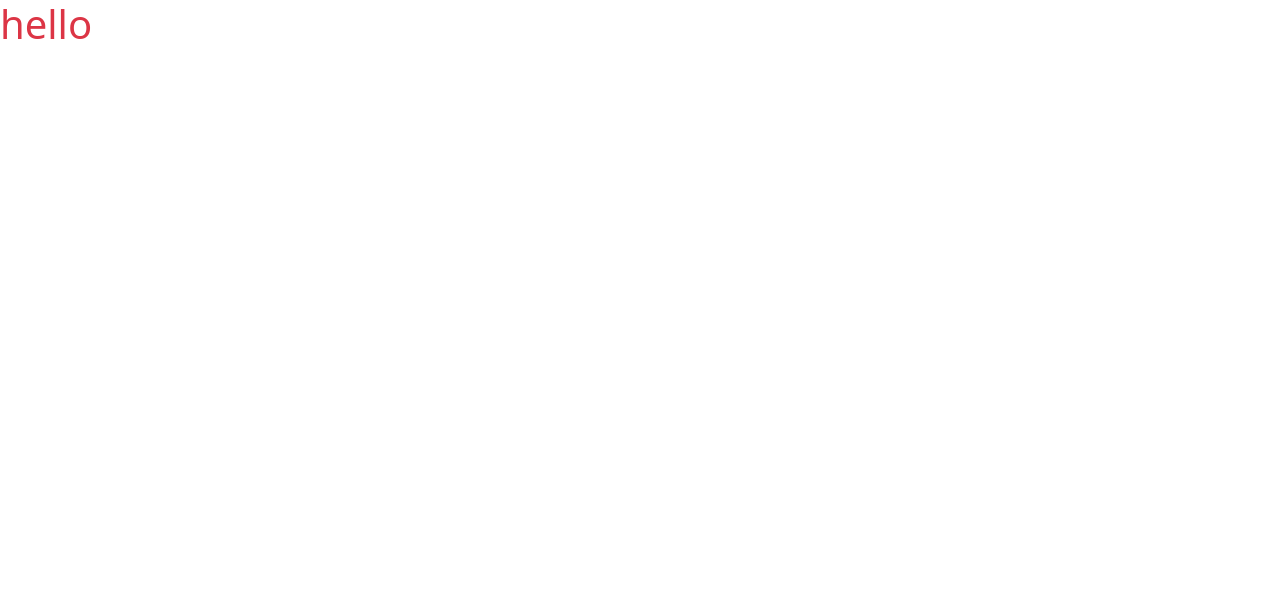
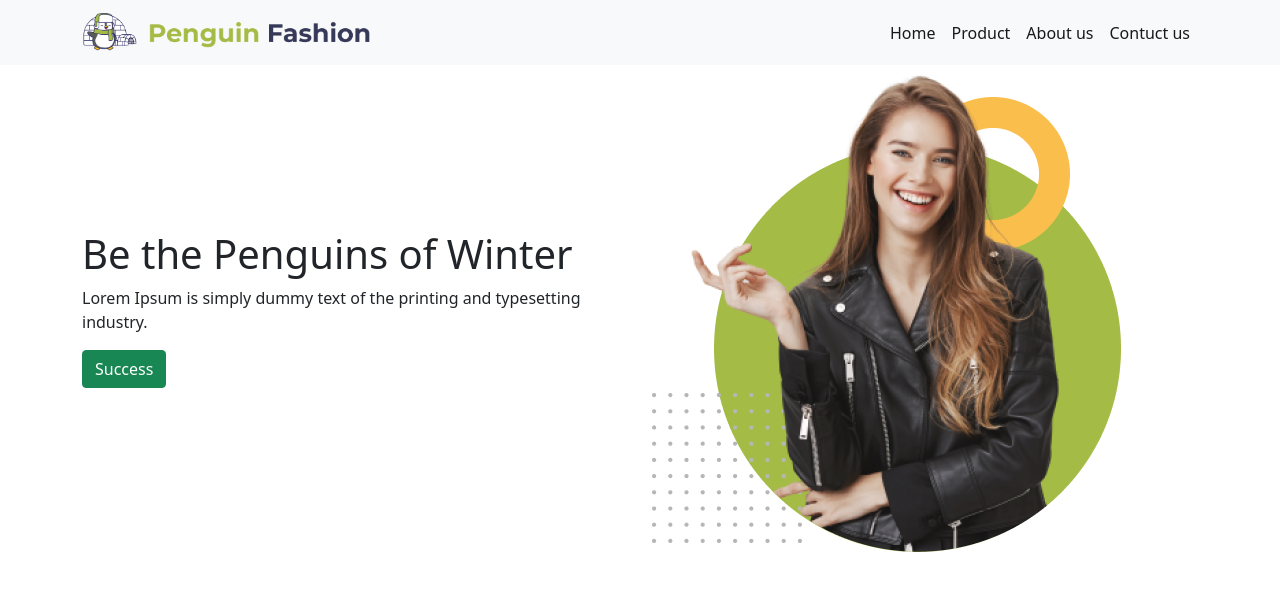
Before and after one commit to EmranEmon47/penguin-fashion-responsive, a plain HTML site: page index.html in a window 1280 px wide. Drawn offline with Linux system fonts and the light colour scheme.

Commit message:
front side commit

```diff
--- a/index.html
+++ b/index.html
@@ -15,7 +15,70 @@
     <link rel="stylesheet" href="css/bootstrap.min.css" />
   </head>
   <body>
-    <h1 class="text-danger">hello</h1>
+    <!-- header start -->
+    <header>
+      <nav class="navbar navbar-expand-lg navbar-light bg-light">
+        <div class="container">
+          <a class="navbar-brand" href="#"
+            ><img width="290px" src="icons/Group 33072.png" alt=""
+          /></a>
+          <button
+            class="navbar-toggler"
+            type="button"
+            data-bs-toggle="collapse"
+            data-bs-target="#navbarSupportedContent"
+            aria-controls="navbarSupportedContent"
+            aria-expanded="false"
+            aria-label="Toggle navigation"
+          >
+            <span class="navbar-toggler-icon"></span>
+          </button>
+          <div class="collapse navbar-collapse" id="navbarSupportedContent">
+            <ul class="navbar-nav ms-auto mb-2 mb-lg-0">
+              <li class="nav-item">
+                <a class="nav-link active" aria-current="page" href="#">Home</a>
+              </li>
+              <li class="nav-item">
+                <a class="nav-link active" aria-current="page" href="#"
+                  >Product</a
+                >
+              </li>
+              <li class="nav-item">
+                <a class="nav-link active" aria-current="page" href="#"
+                  >About us</a
+                >
+              </li>
+              <li class="nav-item">
+                <a class="nav-link active" aria-current="page" href="#"
+                  >Contuct us</a
+                >
+              </li>
+            </ul>
+          </div>
+        </div>
+      </nav>
+    </header>
+
+    <!-- header End -->
+    <main>
+      <section>
+        <div class="container">
+          <div class="row align-items-center">
+            <div class="col">
+              <h1>Be the Penguins of Winter</h1>
+              <p>
+                Lorem Ipsum is simply dummy text of the printing and typesetting
+                industry.
+              </p>
+              <button type="button" class="btn btn-success">Success</button>
+            </div>
+            <div class="col">
+              <img src="images/model.png" alt="" />
+            </div>
+          </div>
+        </div>
+      </section>
+    </main>
 
     <!-- js document -->
     <script src="js/bootstrap.bundle.min.js"></script>
```
